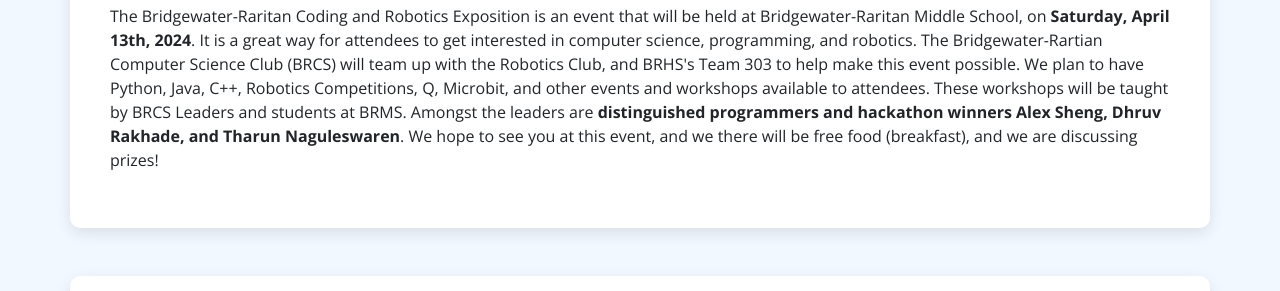
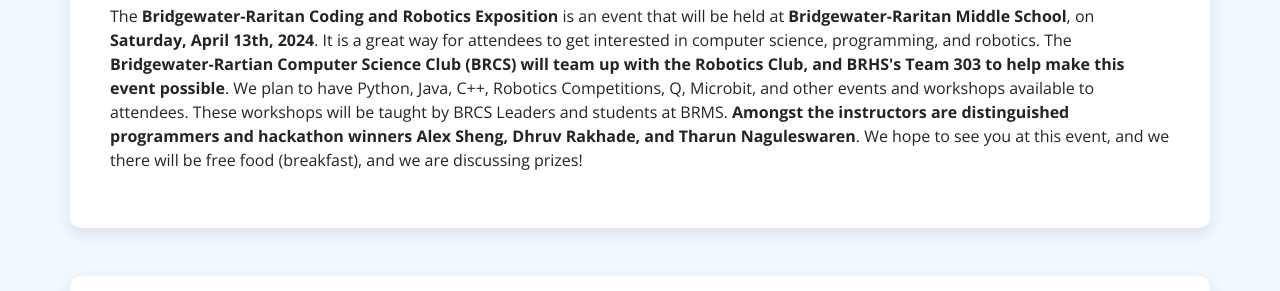
Before and after one commit to brcomputerscience/brcomputerscience.github.io, a plain HTML site: page robotics-expo/index.html in a window 1280 px wide. Shown: the part 322-613 px from the top of the page. Drawn offline with nearby package versions, Linux system fonts and the light colour scheme.

Commit message:
Update index.html

```diff
--- a/robotics-expo/index.html
+++ b/robotics-expo/index.html
@@ -68,7 +68,7 @@
     <!-- Event Section -->
     <section id="event" class="container mt-5">
         <h2>The Bridgewater-Raritan Coding and Robotics Exposition</h2>
-        <p>The Bridgewater-Raritan Coding and Robotics Exposition is an event that will be held at Bridgewater-Raritan Middle School, on <strong>Saturday, April 13th, 2024</strong>. It is a great way for attendees to get interested in computer science, programming, and robotics. The Bridgewater-Rartian Computer Science Club (BRCS) will team up with the Robotics Club, and BRHS's Team 303 to help make this event possible. We plan to have Python, Java, C++, Robotics Competitions, Q, Microbit, and other events and workshops available to attendees. These workshops will be taught by BRCS Leaders and students at BRMS. Amongst the leaders are <strong>distinguished programmers and hackathon winners Alex Sheng, Dhruv Rakhade, and Tharun Naguleswaren</strong>. We hope to see you at this event, and we there will be free food (breakfast), and we are discussing prizes!</p>
+        <p>The <strong>Bridgewater-Raritan Coding and Robotics Exposition</strong> is an event that will be held at <strong>Bridgewater-Raritan Middle School</strong>, on <strong>Saturday, April 13th, 2024</strong>. It is a great way for attendees to get interested in computer science, programming, and robotics. The <strong>Bridgewater-Rartian Computer Science Club (BRCS) will team up with the Robotics Club, and BRHS's Team 303 to help make this event possible</strong>. We plan to have Python, Java, C++, Robotics Competitions, Q, Microbit, and other events and workshops available to attendees. These workshops will be taught by BRCS Leaders and students at BRMS. <strong>Amongst the instructors are distinguished programmers and hackathon winners Alex Sheng, Dhruv Rakhade, and Tharun Naguleswaren</strong>. We hope to see you at this event, and we there will be free food (breakfast), and we are discussing prizes!</p>
     </section>
 
     <!-- Details Section -->
```
